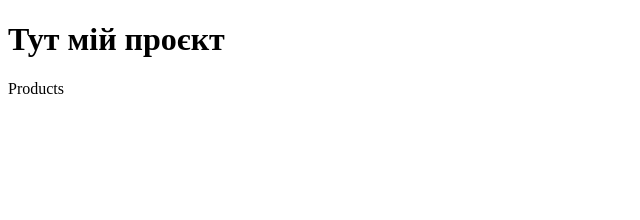
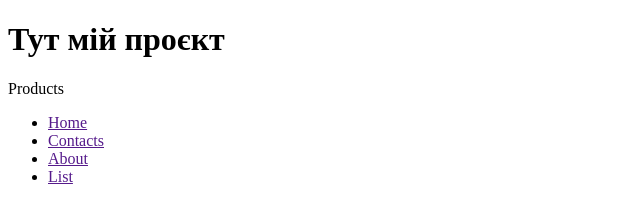
Before and after one commit to krnastya/mysite1, a plain HTML site: page index.html in a window 1280 px wide. Shown: the whole page, without its empty margins (0-640 px from the left). Drawn offline with Linux system fonts and the light colour scheme.

Commit message:
Added menu

```diff
--- a/index.html
+++ b/index.html
@@ -22,5 +22,15 @@
             </div>
         </div>
     </section>
+
+
+    <nav>
+        <ul>
+            <li><a href="">Home</a></li>
+            <li><a href="">Contacts</a></li>
+            <li><a href="">About</a></li>
+            <li><a href="">List</a></li>
+        </ul>
+    </nav>
 </body>
 </html>
```
